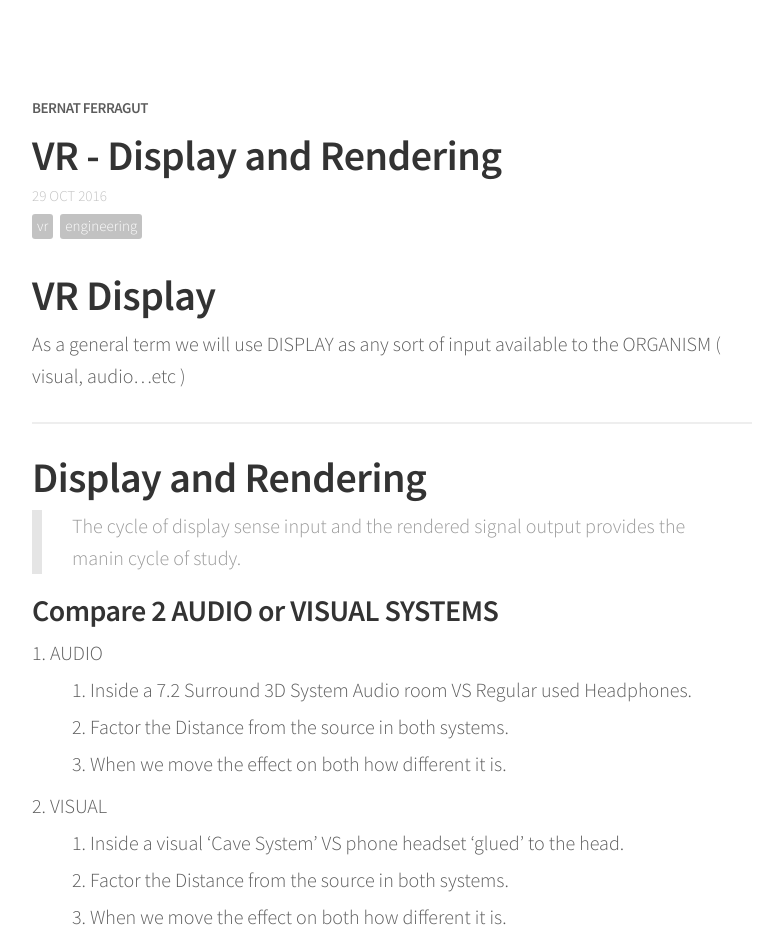
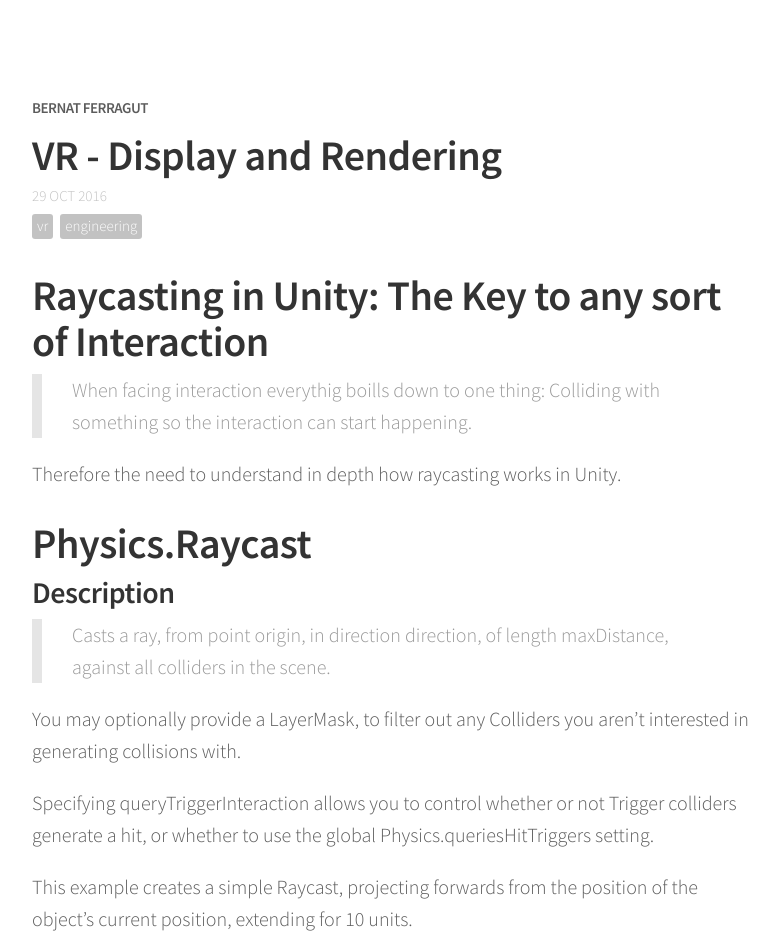
Before and after one commit to bernatferragut/FutureWeb-blog, a Jekyll site: the page built from _posts/29-10-16-VR - Display and Rendering.md, in a window 1280 px wide. Shown: the top 952 px of the page, without its empty margins (248-1031 px from the left). Built offline with Jekyll 4.4.1, drawn with Linux system fonts in a browser that asks for light colours; nearby versions of some CDN libraries; comment, search, counter and statistics services are not loaded; some of the changed text lies outside the part shown.

Commit message:
Update 29-10-16-VR - Display and Rendering.md
Raycast first part

```diff
--- a/_posts/29-10-16-VR - Display and Rendering.md
+++ b/_posts/29-10-16-VR - Display and Rendering.md
@@ -7,30 +7,33 @@
 comments: true
 share: true
 ---
-# VR Display
+# Raycasting in Unity: The Key to any sort of Interaction
 
-As a general term we will use DISPLAY as any sort of input available to the ORGANISM ( visual, audio...etc )
+> When facing interaction everythig boills down to one thing: Colliding with something so the interaction can start happening.
 
----
-# Display and Rendering
+Therefore the need to understand in depth how raycasting works in Unity.
 
-> The cycle of display sense input and the rendered signal output provides the manin cycle of study.
+# Physics.Raycast
 
-### Compare 2 AUDIO or VISUAL SYSTEMS
+### Description
 
-1. AUDIO
-   1. Inside a 7.2 Surround 3D System Audio room VS Regular used Headphones.
-   2. Factor the Distance from the source in both systems.
-   3. When we move the effect on both how different it is.
+> Casts a ray, from point origin, in direction direction, of length maxDistance, against all colliders in the scene.
 
-2. VISUAL
-   1. Inside a visual 'Cave System' VS phone headset 'glued' to the head.
-   2. Factor the Distance from the source in both systems.
-   3. When we move the effect on both how different it is.
+You may optionally provide a LayerMask, to filter out any Colliders you aren't interested in generating collisions with.
 
- # Questions
+Specifying queryTriggerInteraction allows you to control whether or not Trigger colliders generate a hit, or whether to use the global Physics.queriesHitTriggers setting.
 
-> Why we like to have the music as Static inside our head vs the Visual movile to achieve good VR?
-> Seems we like to have this source of sound from within constantly and the more detailed sense of vision in movement.
+This example creates a simple Raycast, projecting forwards from the position of the object's current position, extending for 10 units.
 
-![img_20161029_093615](https://cloud.githubusercontent.com/assets/17754060/19830032/b8ce0bca-9dbd-11e6-86f2-2d208196f2c9.jpg)
+      using UnityEngine;
+
+      public class ExampleClass : MonoBehaviour
+      {
+          void FixedUpdate()
+          {
+              Vector3 fwd = transform.TransformDirection(Vector3.forward);
+
+              if (Physics.Raycast(transform.position, fwd, 10))
+                  print("There is something in front of the object!");
+          }
+      }
```
